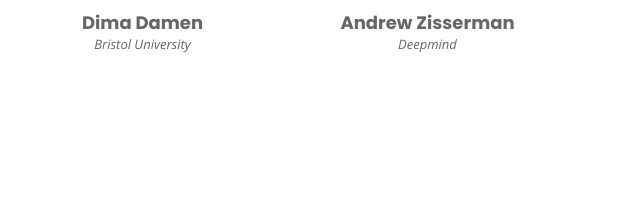
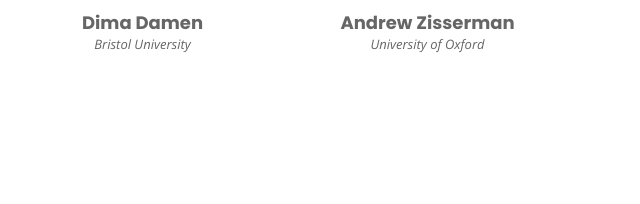
Before and after one commit to ComputerPerception/computerperception.github.io, a plain HTML site: page index.html in a window 1280 px wide. Shown: the part 2759-2963 px from the top of the page, 640-1280 px from the left. Drawn offline with nearby package versions, Linux system fonts and the light colour scheme.

Commit message:
added orgs

```diff
--- a/index.html
+++ b/index.html
@@ -285,7 +285,7 @@
             <div class="member">
               <div class="pic"><img src="img/organizers/andrew.jpg" alt=""></div>
               <h4>Andrew Zisserman</h4>
-              <span>Deepmind</span>
+              <span>University of Oxford</span>
               <div class="text">
                 Professor of Computer Vision Engineering at Oxford and a Royal Society Research Professor. <br><b> Research:</b> computer vision, machine learning.
               </div>
```
